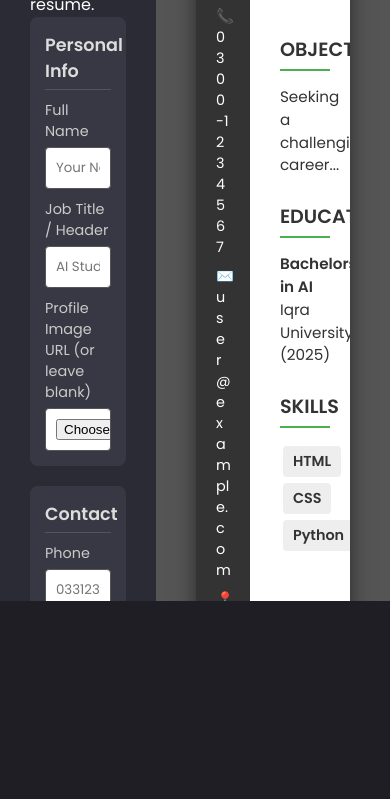
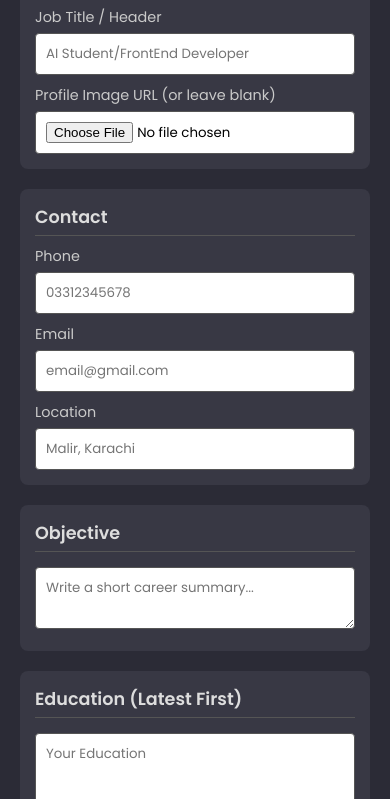
Before and after one commit to OwaisImran2005/Resume_Builder, a plain HTML site: page Code/index.html in a window 390 px wide. Shown: the part 243-1042 px from the top of the page. Before the commit the page ends 844 px from the top, so only its background shows below. Drawn offline with Linux system fonts and the light colour scheme.

Commit message:
Update style.css

```diff
--- a/Code/style.css
+++ b/Code/style.css
@@ -203,3 +203,48 @@ textarea {
     font-size: 0.9rem;
     font-weight: 600;
 }
+
+
+
+
+
+
+
+
+
+@media screen and (max-width: 1000px) {
+
+    body {
+        height: auto;
+        overflow-y: auto;
+    }
+
+    .main-container {
+        flex-direction: column;
+        height: auto;
+    }
+
+
+    .editor-panel {
+        width: 100%;
+        height: auto;
+        padding: 20px;
+        box-shadow: none;
+    }
+
+
+    .preview-panel {
+        width: 100%;
+        height: auto;
+        padding: 20px 10px;
+
+        overflow-x: auto;
+        display: block;
+    }
+
+
+    #resume-template {
+        margin: 0 auto;
+        min-width: 210mm;
+    }
+}
```
